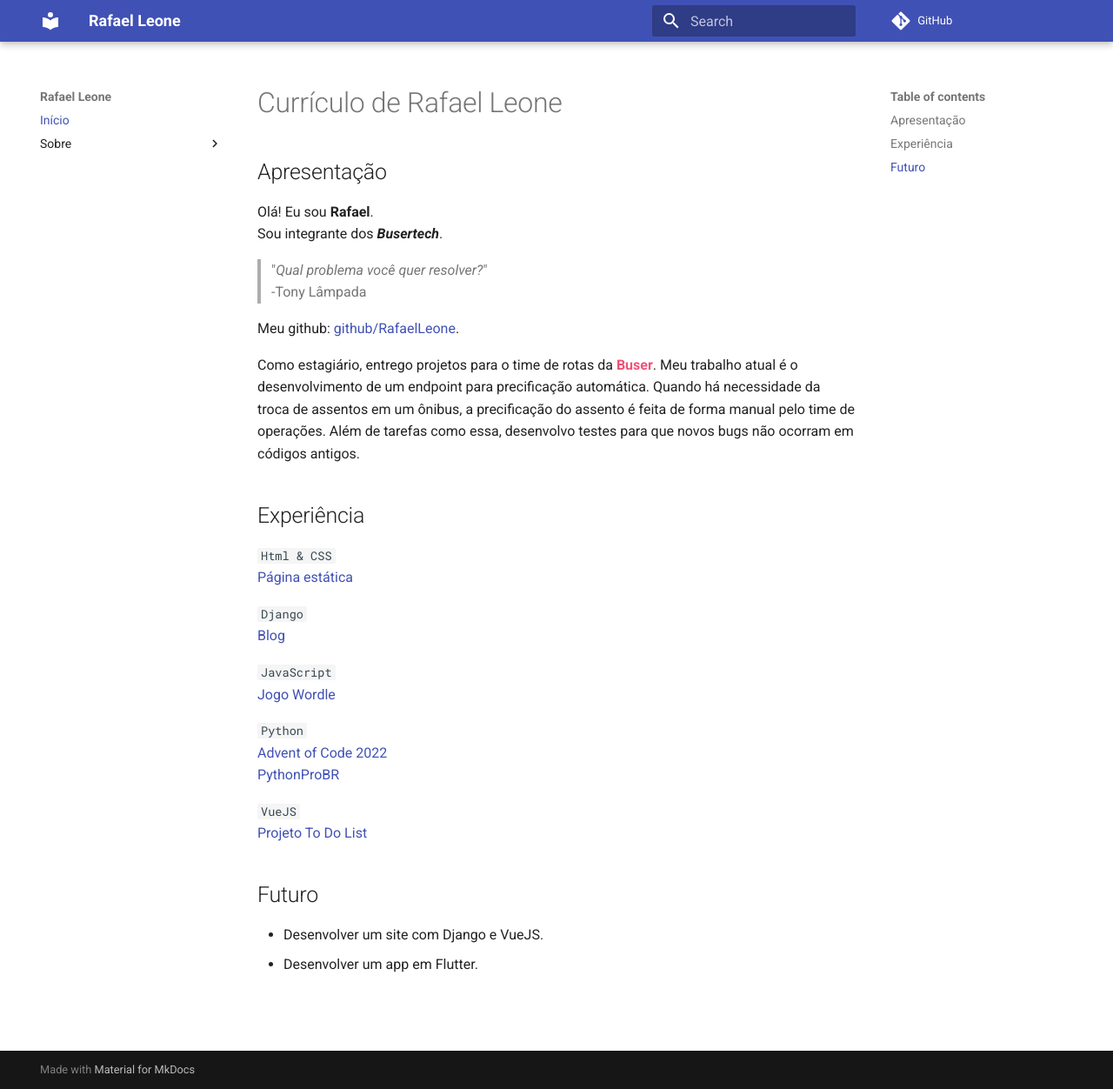
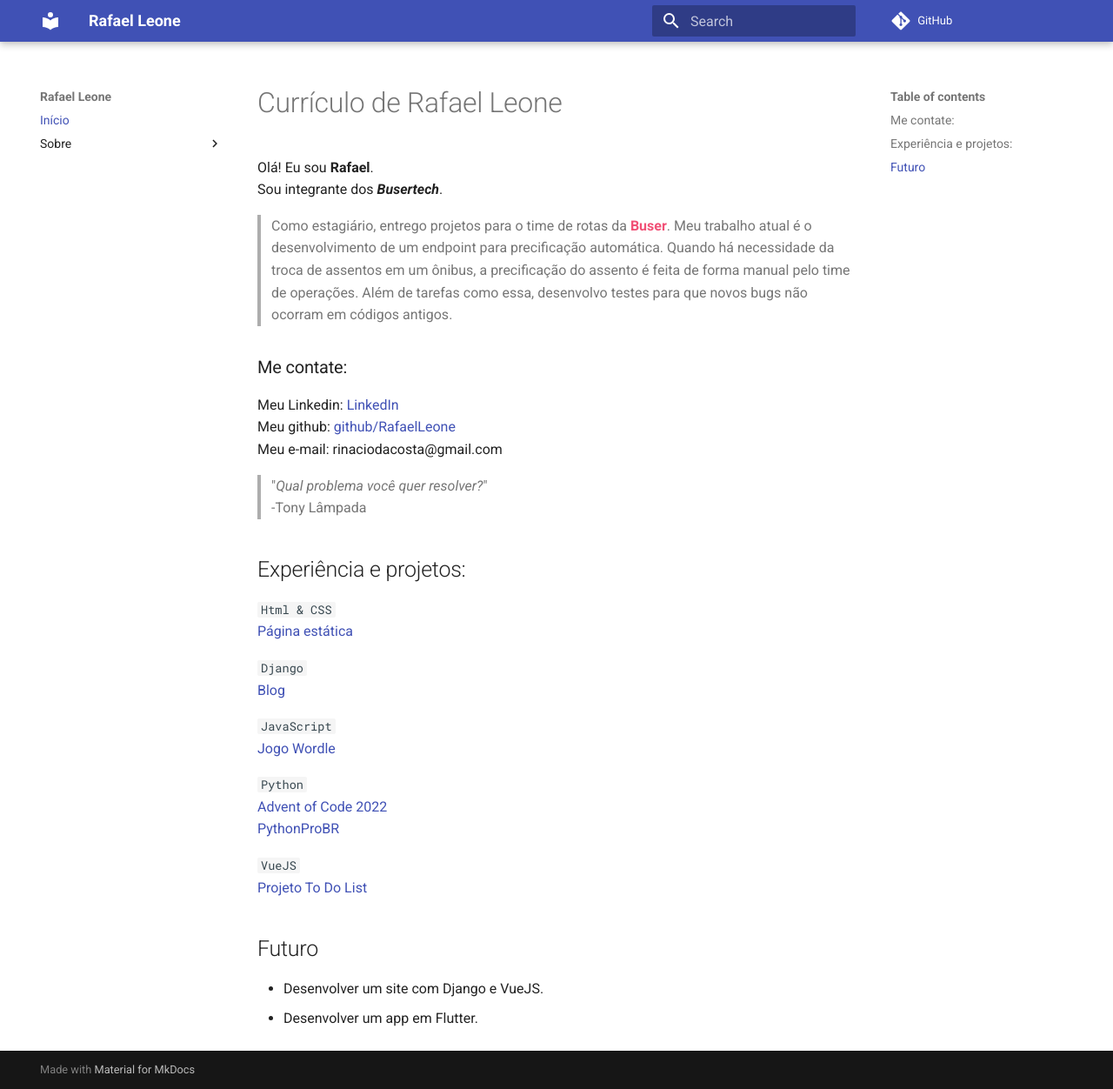
Before and after one commit to RafaelLeone/MkDocs_Curriculum, an MkDocs documentation site: the page built from docs/index.md, in a window 1280 px wide and 1252 px high. Shown: the whole window at 87% size. Built offline with MkDocs 1.6.1 and Material for MkDocs 9.7.7, drawn with Linux system fonts in a browser that asks for light colours; comment, search, counter and statistics services are not loaded.

Commit message:
refinado

```diff
--- a/docs/index.md
+++ b/docs/index.md
@@ -1,20 +1,22 @@
 # Currículo de Rafael Leone
-
-## Apresentação
 
 Olá!
 Eu sou **Rafael**.
 Sou integrante dos ***Busertech***.
+> Como estagiário, entrego projetos para o time de rotas da <span class="buser">**Buser**</span>.
+Meu trabalho atual é o desenvolvimento de um endpoint para precificação automática. Quando há necessidade da troca de assentos em um ônibus, a precificação do assento é feita de forma manual pelo time de operações.
+Além de tarefas como essa, desenvolvo testes para que novos bugs não ocorram em códigos antigos.
+
+### Me contate:
+Meu Linkedin: [LinkedIn](https://www.linkedin.com/in/rafael-leone-4883b41a1/)
+Meu github: [github/RafaelLeone](https://github.com/RafaelLeone)
+Meu e-mail: rinaciodacosta@gmail.com
+
 > "*Qual problema você quer resolver?*"
 > -Tony Lâmpada
 
-Meu github: [github/RafaelLeone](https://github.com/RafaelLeone).
 
-Como estagiário, entrego projetos para o time de rotas da <span class="buser">**Buser**</span>.
-Meu trabalho atual é o desenvolvimento de um endpoint para precificação automática. Quando há necessidade da troca de assentos em um ônibus, a precificação do assento é feita de forma manual pelo time de operações.
-Além de tarefas como essa, desenvolvo testes para que novos bugs não ocorram em códigos antigos.
-
-## Experiência
+## Experiência e projetos:
 
 `Html & CSS`
 [Página estática](https://rafaelleone.github.io/d4-wordle-rafael-leone/)
```
